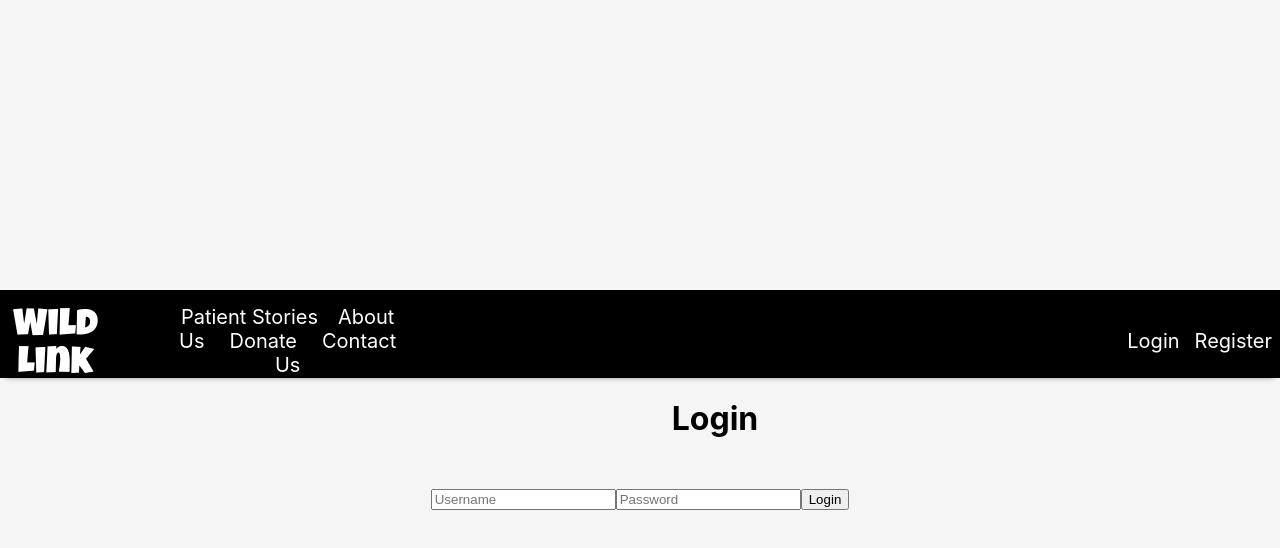
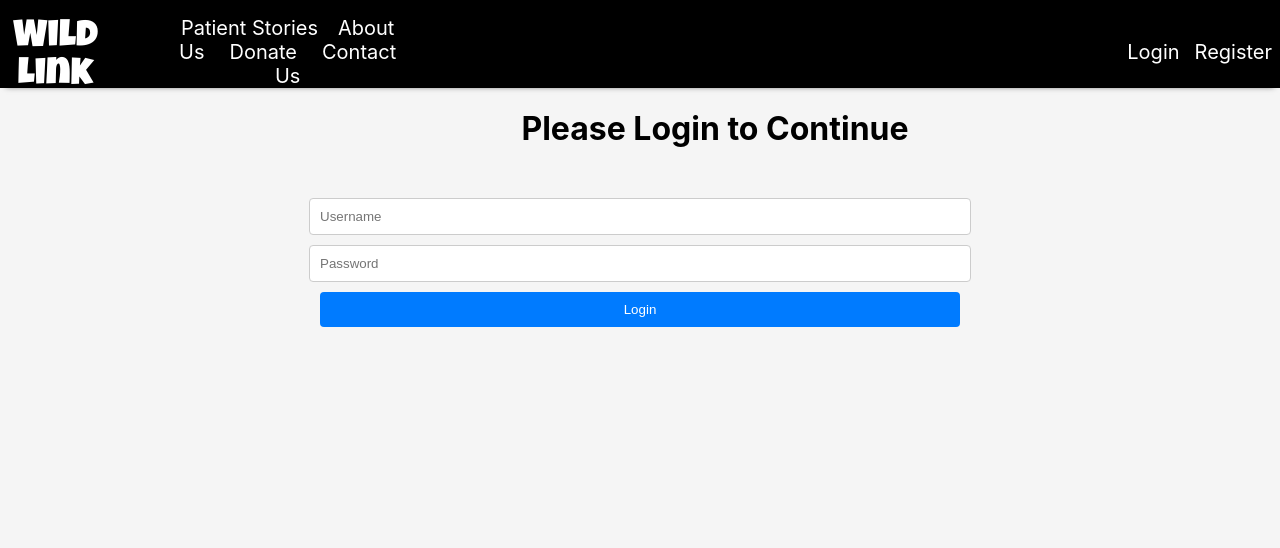
Before and after one commit to pformb/wild-link, a React (Create React App) app in the folder frontend/: page /login in a window 1280 px wide. Shown: the top 548 px of the page. Built offline with nearby package versions, Linux system fonts and the light colour scheme.

Commit message:
FIX top nav on login

```diff
--- a/frontend/src/components/LoginPage.jsx
+++ b/frontend/src/components/LoginPage.jsx
@@ -57,7 +57,10 @@ const LoginPage = () => {
   return (
     <div className="login-page">
       <TopNavigation />
-      <h1>Login</h1>
+        <div className="login-page__content">
+          <h1>Please Login to Continue</h1>
+          </div>
+           <div classname="login-form">
               <form onSubmit={handleSubmit}>
                 <input
                 type="text"
@@ -74,6 +77,7 @@ const LoginPage = () => {
                 <button type="submit">Login</button>
             </form>
           </div>
+    </div>
   );
 }
 
--- a/frontend/src/styles/LoginPage.scss
+++ b/frontend/src/styles/LoginPage.scss
@@ -1,19 +1,23 @@
 .login-page {
-  display: flex;
-  flex-direction: column;
-  justify-content: center;
-  align-items: center;
   height: 100vh;
   background-color: #f5f5f5;
+
+  .login-page__content {
+    display: flex;
+    flex-direction: column;
+    justify-content: center;
+    align-items: center;
+  }
 
   .login-form {
     width: 300px;
     padding: 20px;
     border: 1px solid #ccc;
     border-radius: 4px;
+  }
 
     input {
-      width: 100%;
+      width: 50%;
       padding: 10px;
       margin-bottom: 10px;
       border: 1px solid #ccc;
@@ -21,7 +25,7 @@
     }
 
     button {
-      width: 100%;
+      width: 50%;
       padding: 10px;
       border: none;
       border-radius: 4px;
@@ -34,4 +38,3 @@
       background-color: #0056b3;
     }
   }
-}
```
Lines whose indentation alone changed are shown as unchanged.
